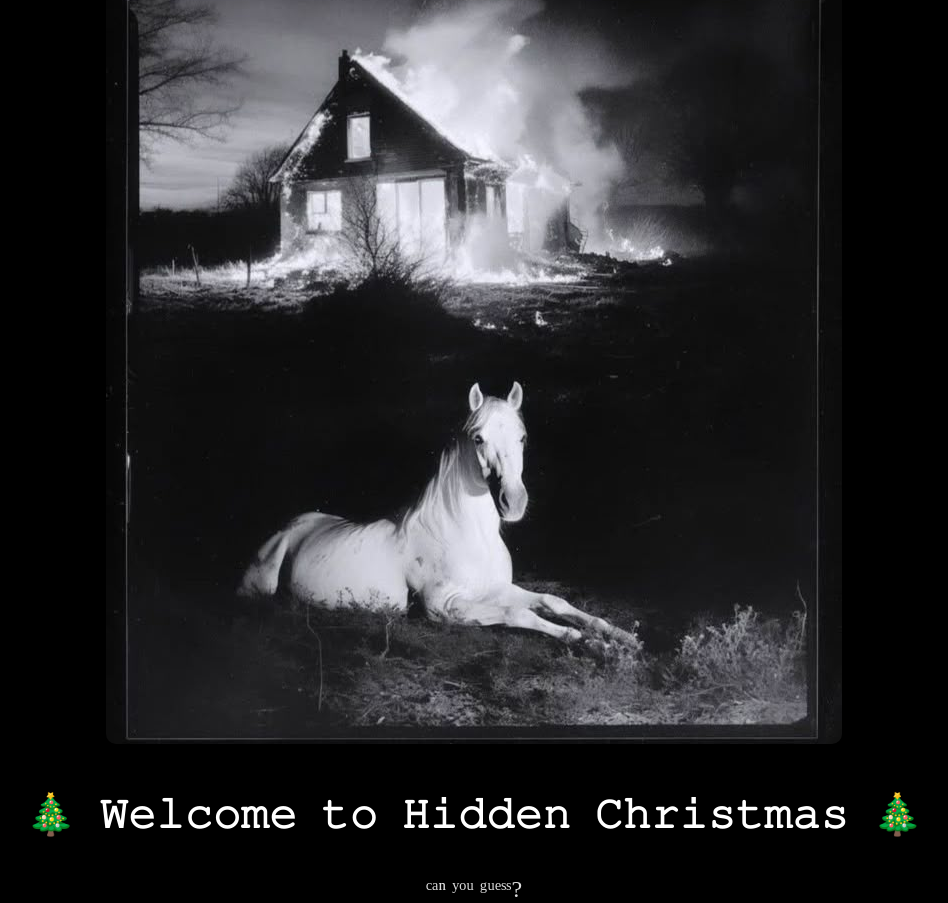
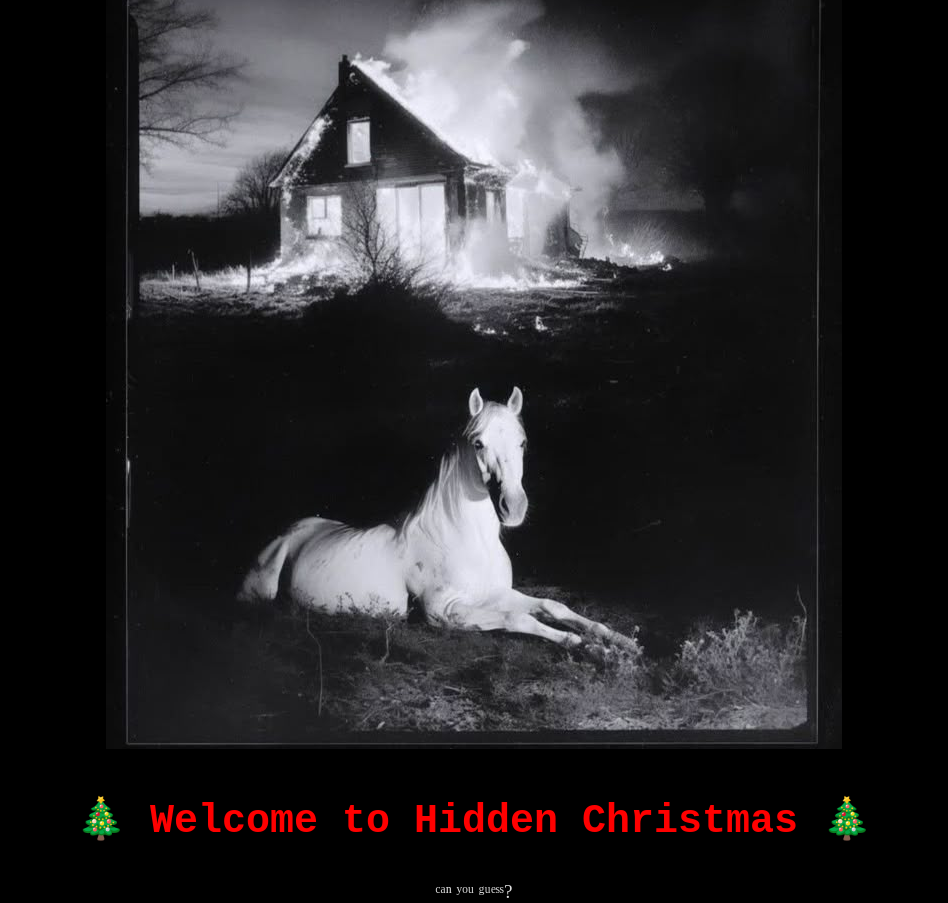
Before and after one commit to code-whiterabbit/hiddenchristmas, a plain HTML site: page index.html in a window 1280 px wide. Shown: the whole page, without its empty margins (166-1114 px from the left). Drawn offline with Linux system fonts and the light colour scheme.

Commit message:
이미지 비율 조정 및 제목 색상 빨강으로 변경

```diff
--- a/index.html
+++ b/index.html
@@ -1,4 +1,3 @@
-<!DOCTYPE html>
 <!DOCTYPE html>
 <html>
 <head>
@@ -11,7 +10,7 @@
             padding: 0;
             height: 100vh;
             display: flex;
-            flex-direction: column; /* 위아래 배치 */
+            flex-direction: column; /* 위 → 아래 정렬 */
             justify-content: center; /* 세로 중앙 */
             align-items: center; /* 가로 중앙 */
             background-color: black;
@@ -19,26 +18,26 @@
 
         /* 이미지 스타일 */
         img {
-            max-width: 80%; /* 화면에 너무 크게 나오지 않도록 */
-            height: auto;
-            margin-bottom: 20px; /* 텍스트와 간격 */
-            border-radius: 10px;
+            max-width: 60%; /* 화면 가로의 60%까지만 */
+            height: auto; /* 세로 비율 자동 유지 */
+            margin-bottom: 20px; /* 아래 텍스트와 간격 */
+            display: block; /* 중앙 정렬을 위해 block 설정 */
         }
 
-        /* 타이틀 스타일 */
+        /* 타이틀 (빨간색 FF0000) */
         h1 {
             font-size: 2.5rem;
             font-weight: bold;
             text-align: center;
-            color: white;
+            color: #FF0000; /* 빨간색 */
             font-family: 'Courier New', monospace;
         }
 
-        /* 서브 텍스트 스타일 */
+        /* 서브 텍스트 */
         p {
-            font-size: 1.5rem;
+            font-size: 1.2rem;
             text-align: center;
-            color: #ddd;
+            color: #ddd; /* 밝은 회색 */
             margin-top: 10px;
         }
     </style>
@@ -48,7 +47,7 @@
     <img src="xxx.jpeg" alt="Burning house and horse">
 
     <!-- 텍스트 -->
-    <h1>🎄 𝚆𝚎𝚕𝚌𝚘𝚖𝚎 𝚝𝚘 𝙷𝚒𝚍𝚍𝚎𝚗 𝙲𝚑𝚛𝚒𝚜𝚝𝚖𝚊𝚜 🎄</h1>
+    <h1>🎄 Welcome to Hidden Christmas 🎄</h1>
     <p>ᶜᵃⁿ ʸᵒᵘ ᵍᵘᵉˢˢ?</p>
 </body>
 </html>
```
